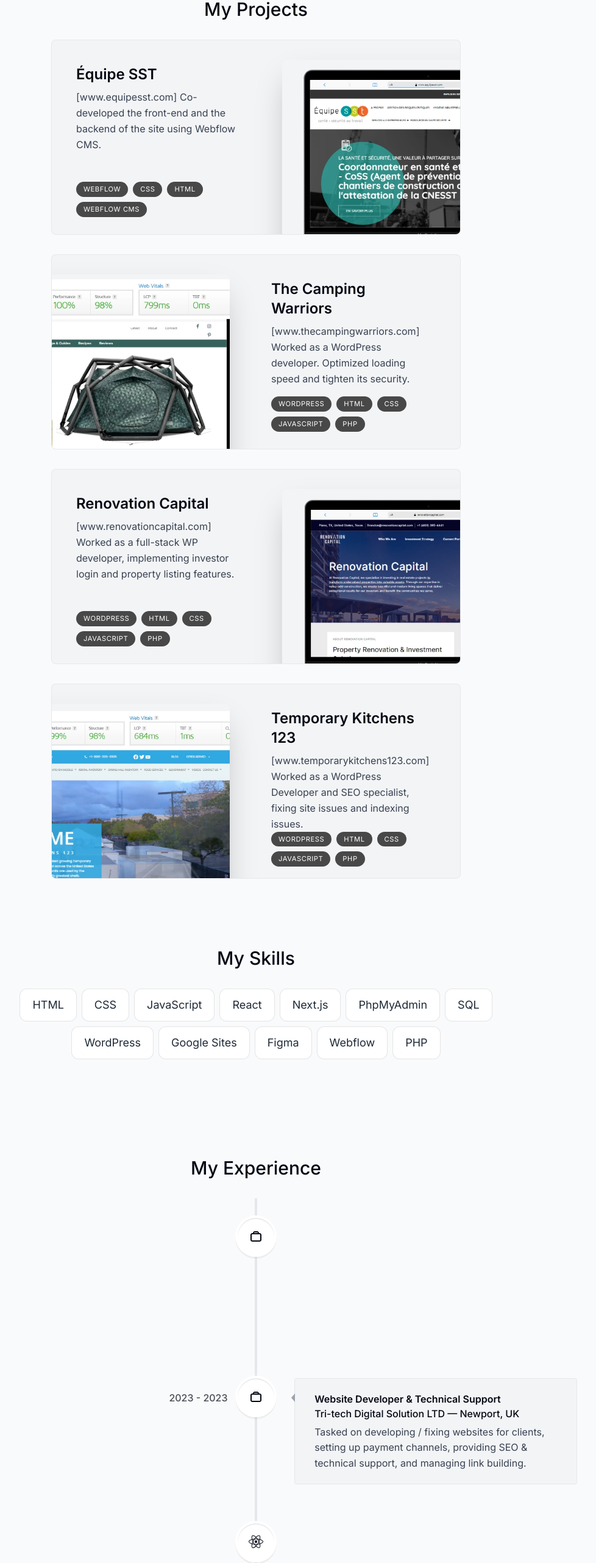
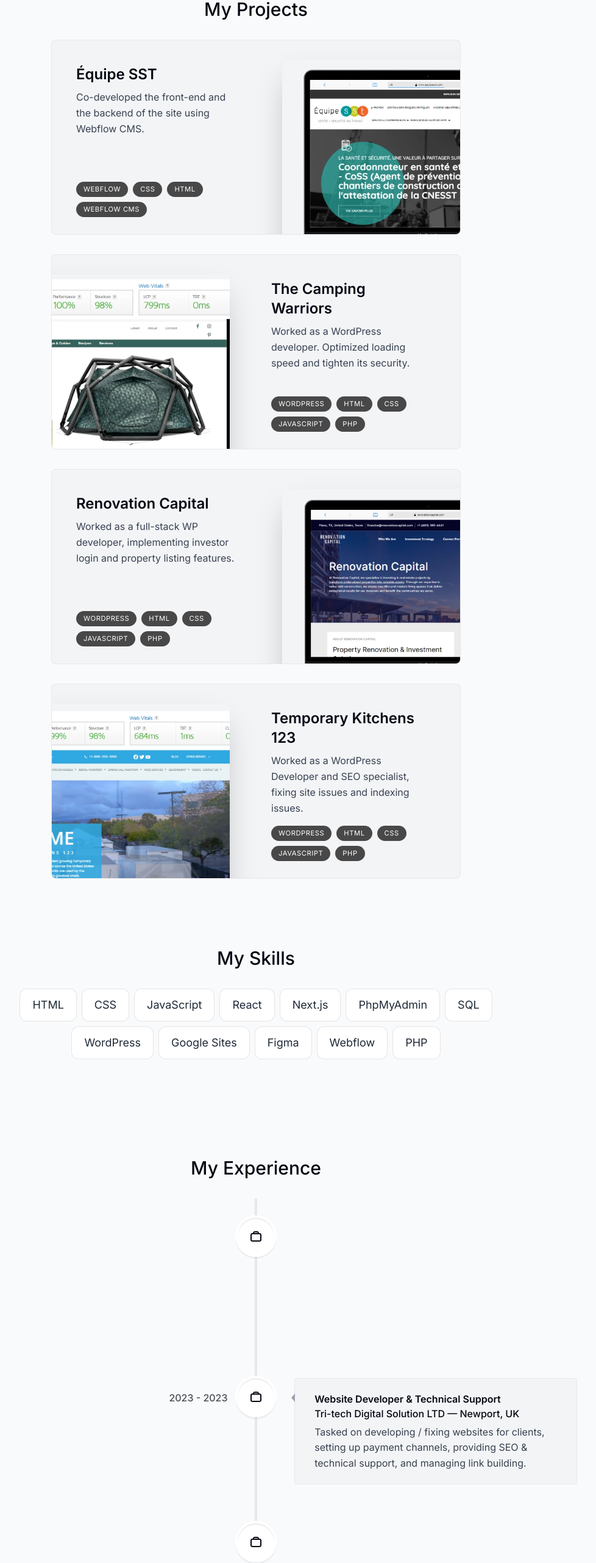
Before and after one commit to chris-is-coding/personal-portfolio, a Next.js app: page / in a window 1280 px wide. Shown: the part 1399-3962 px from the top of the page at 61% size, without its empty margins (220-1198 px from the left). Built offline with nearby package versions, Linux system fonts and the light colour scheme.

Commit message:
Added hyperlink feature

```diff
--- a/app/layout.tsx
+++ b/app/layout.tsx
@@ -10,8 +10,8 @@ import { Toaster } from "react-hot-toast";
 const inter = Inter({ subsets: ["latin"] });
 
 export const metadata = {
-  title: "Chris | Website Portfolio",
-  description: "Chris is a full-stack developer with 2 years of experience. He's also a senior WordPress developer",
+  title: "Chris Soronio | Website Portfolio",
+  description: "Chris Soronio is Website Developer and SEO specialist with over 2 years of experience. This site is his website portfolio",
 };
 
 export default function RootLayout({
--- a/components/project.tsx
+++ b/components/project.tsx
@@ -12,6 +12,7 @@ export default function Project({
   description,
   tags,
   imageUrl,
+  websiteUrl,
 }: ProjectProps) {
   const ref = useRef<HTMLDivElement>(null);
   const { scrollYProgress } = useScroll({
@@ -31,6 +32,7 @@ export default function Project({
       className="group mb-3 sm:mb-8 last:mb-0"
     >
       <section className="bg-gray-100 max-w-[42rem] border border-black/5 rounded-lg overflow-hidden sm:pr-8 relative sm:h-[20rem] hover:bg-gray-200 transition sm:group-even:pl-8 dark:text-white dark:bg-white/10 dark:hover:bg-white/20">
+       <a href={websiteUrl} target="_blank" rel="noopener noreferrer">
         <div className="pt-4 pb-7 px-5 sm:pl-10 sm:pr-2 sm:pt-10 sm:max-w-[50%] flex flex-col h-full sm:group-even:ml-[18rem]">
           <h3 className="text-2xl font-semibold">{title}</h3>
           <p className="mt-2 leading-relaxed text-gray-700 dark:text-white/70">
@@ -65,6 +67,7 @@ export default function Project({
 
         group-even:right-[initial] group-even:-left-40"
         />
+       </a>
       </section>
     </motion.div>
   );
--- a/lib/data.ts
+++ b/lib/data.ts
@@ -57,7 +57,7 @@ export const experiencesData = [
     location: "Site Ninjas Digital Design & Marketing — Sydney, UK",
     description:
       "Tasked on developing and designing websites for clients and building a foundational SEO. Also tasked to manage Google Business Profiles and social media channels.",
-    icon: React.createElement(FaReact),
+    icon: React.createElement(CgWorkAlt),
     date: "2022 - 2022",
   },
   {
@@ -65,7 +65,7 @@ export const experiencesData = [
     location: "DM Pro — Zagreb, HR",
     description:
       "Tasked on designing and publishing site pages, crafting SEO optimized content, link building, and fixing technical issues.",
-    icon: React.createElement(FaWordpress),
+    icon: React.createElement(CgWorkAlt),
     date: "2020 - 2021",
   },
 ] as const;
@@ -74,30 +74,34 @@ export const projectsData = [
   {
     title: "Équipe SST",
     description:
-      "[www.equipesst.com] Co-developed the front-end and the backend of the site using Webflow CMS.",
+      "Co-developed the front-end and the backend of the site using Webflow CMS.",
     tags: ["Webflow", "CSS", "HTML", "Webflow CMS"],
     imageUrl: equipesst,
+    websiteUrl: "https://www.equipesst.com",
   },
   {
     title: "The Camping Warriors",
     description:
-      "[www.thecampingwarriors.com] Worked as a WordPress developer. Optimized loading speed and tighten its security.",
+      "Worked as a WordPress developer. Optimized loading speed and tighten its security.",
     tags: ["WordPress", "HTML", "CSS", "Javascript", "PHP"],
     imageUrl: campingwarriors,
+    websiteUrl: "https://www.thecampingwarriors.com",
   },
   {
     title: "Renovation Capital",
     description:
-      "[www.renovationcapital.com] Worked as a full-stack WP developer, implementing investor login and property listing features.",
+      "Worked as a full-stack WP developer, implementing investor login and property listing features.",
     tags: ["WordPress", "HTML", "CSS", "Javascript", "PHP"],
     imageUrl: renovationcapital,
+    websiteUrl: "https://www.renovationcapital.com",
   },
   {
   title: "Temporary Kitchens 123",
   description:
-    "[www.temporarykitchens123.com] Worked as a WordPress Developer and SEO specialist, fixing site issues and indexing issues.",
+    "Worked as a WordPress Developer and SEO specialist, fixing site issues and indexing issues.",
   tags: ["WordPress", "HTML", "CSS", "Javascript", "PHP"],
   imageUrl: tkproject,
+  websiteUrl: "https://www.temporarykitchens123.com",
   },
 ] as const;
 
```
Also changed, not shown: 1 other file (tests, documents, lock files or other folders).
